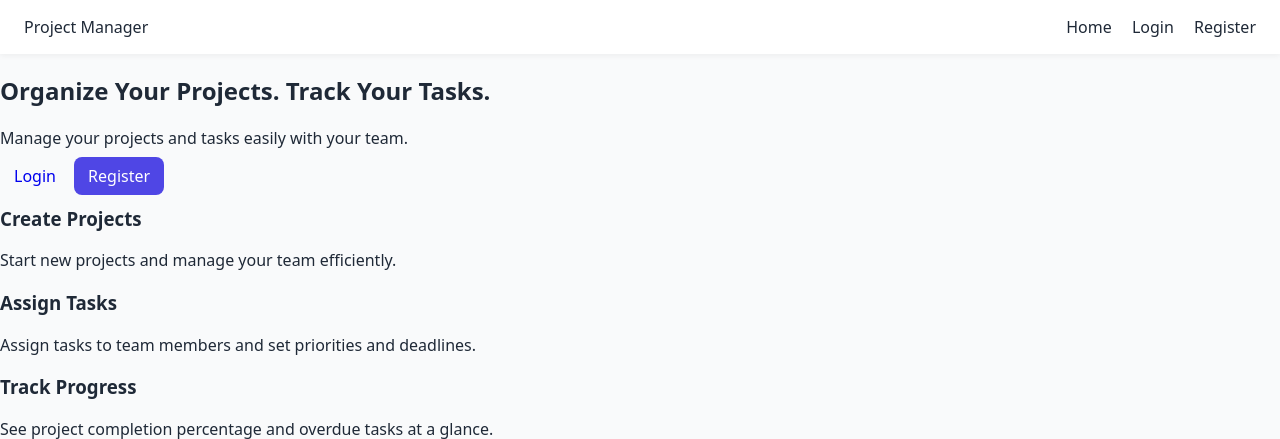
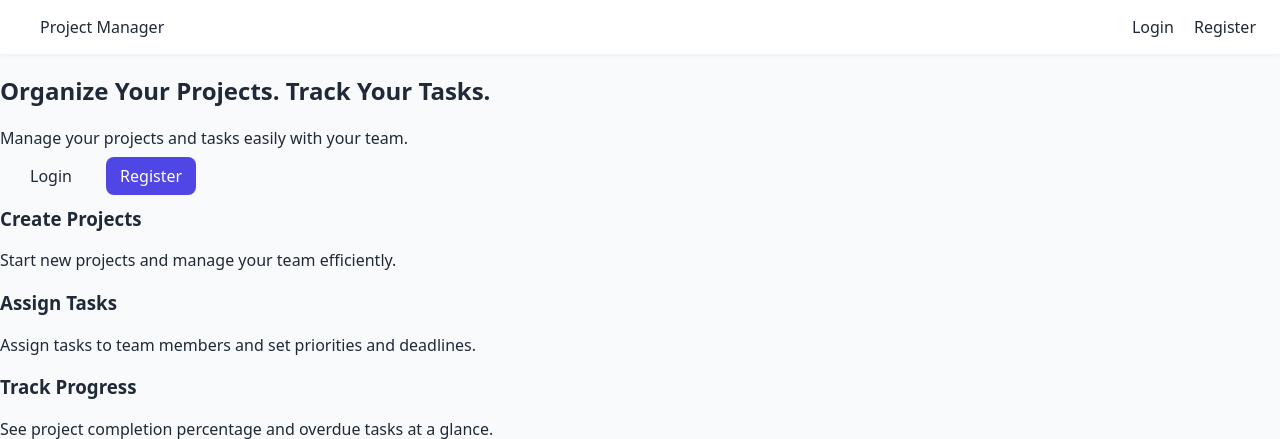
Before and after one commit to harsij01/project-manager, a Flask app: page / in a window 1280 px wide. Shown: the top 439 px of the page. Run offline with Flask 3, Linux system fonts and the light colour scheme.

Commit message:
removed home link

```diff
--- a/static/style.css
+++ b/static/style.css
@@ -26,7 +26,7 @@ body {
   box-shadow: 0 2px 6px rgba(0,0,0,0.05);
 }
 
-.nav-links a {
+a {
   margin-left: 16px;
   text-decoration: none;
   color: var(--text);
--- a/templates/layout.html
+++ b/templates/layout.html
@@ -9,9 +9,8 @@
     <body>
         <header>
             <nav class="navbar">
-                <div class="logo">Project Manager</div>
+                <div class="logo"><a href="{{ url_for('home') }}">Project Manager</a></div>
                 <nav class="nav-links">
-                    <a href="{{ url_for('home') }}">Home</a>
                     {% if current_user.is_authenticated %}
                         <a href="{{ url_for('dashboard') }}">Dashboard</a>
                         <a href="{{ url_for('logout') }}">Logout</a>
```
